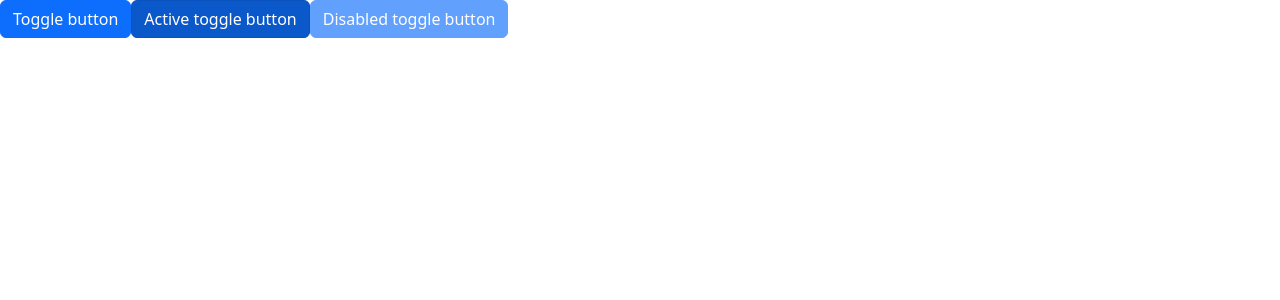
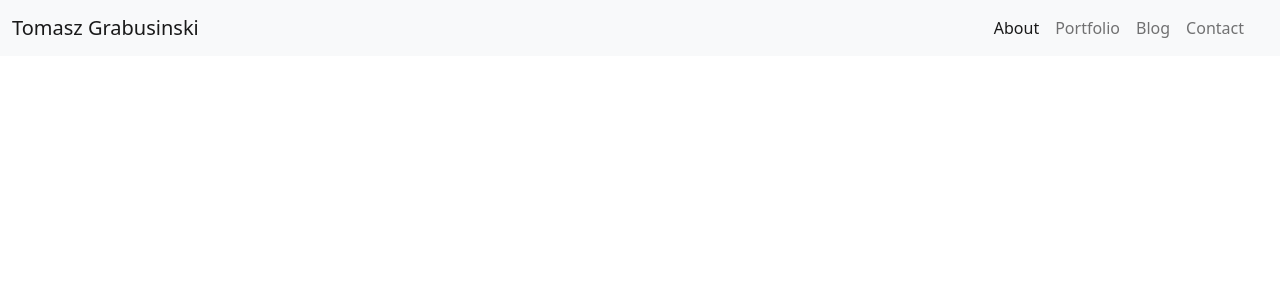
Before and after one commit to tgrabus/Personal, an Angular app in the folder src/Personal.Web/ClientApp/: page / in a window 1280 px wide. Shown: the top 300 px of the page. Built offline with nearby package versions, Linux system fonts and the light colour scheme.

Commit message:
Add menu component

```diff
--- a/src/Personal.Web/ClientApp/src/app/app.component.html
+++ b/src/Personal.Web/ClientApp/src/app/app.component.html
@@ -1,5 +1,11 @@
-<button type="button" class="btn btn-primary" data-bs-toggle="button">Toggle button</button>
-<button type="button" class="btn btn-primary active" data-bs-toggle="button" aria-pressed="true">Active toggle button</button>
-<button type="button" class="btn btn-primary" disabled data-bs-toggle="button">Disabled toggle button</button>
+<header>
+  <app-menu></app-menu>
+</header>
 
-<router-outlet></router-outlet>
+<main>
+  <router-outlet></router-outlet>
+</main>
+
+<footer>
+
+</footer>
--- a/src/Personal.Web/ClientApp/src/app/app.component.ts
+++ b/src/Personal.Web/ClientApp/src/app/app.component.ts
@@ -7,4 +7,7 @@ import { Component } from '@angular/core';
 })
 export class AppComponent {
   title = 'ClientApp';
+
+  constructor() {
+  }
 }
--- a/src/Personal.Web/ClientApp/src/app/app.module.ts
+++ b/src/Personal.Web/ClientApp/src/app/app.module.ts
@@ -5,10 +5,12 @@ import { AppRoutingModule } from './app-routing.module';
 import { AppComponent } from './app.component';
 
 import { NgbModule } from '@ng-bootstrap/ng-bootstrap';
+import { MenuComponent } from './shared/menu/menu.component';
 
 @NgModule({
   declarations: [
-    AppComponent
+    AppComponent,
+    MenuComponent
   ],
   imports: [
     BrowserModule,
--- /dev/null
+++ b/src/Personal.Web/ClientApp/src/app/shared/menu/menu.component.html
@@ -0,0 +1,33 @@
+<nav class="navbar navbar-expand-lg bg-light fixed-top">
+  <div class="container-fluid">
+    <a class="navbar-brand" href="#">Tomasz Grabusinski</a>
+    <button class="navbar-toggler" type="button" (click)="open(content)">
+      <span class="navbar-toggler-icon"></span>
+    </button>
+    <div class="offcanvas offcanvas-end" tabindex="-1">
+      <ng-container *ngTemplateOutlet="content"></ng-container>
+      <ng-template #content>
+        <div class="offcanvas-header">
+          <h5 class="offcanvas-title" id="offcanvasNavbarLabel">Menu</h5>
+          <button type="button" class="btn-close" aria-label="Close" (click)="close()"></button>
+        </div>
+        <div class="offcanvas-body">
+          <ul class="navbar-nav justify-content-end flex-grow-1 pe-3">
+            <li class="nav-item">
+              <a class="nav-link active" aria-current="page" href="#">About</a>
+            </li>
+            <li class="nav-item">
+              <a class="nav-link" href="#">Portfolio</a>
+            </li>
+            <li class="nav-item">
+              <a class="nav-link" href="#">Blog</a>
+            </li>
+            <li class="nav-item">
+              <a class="nav-link" href="#">Contact</a>
+            </li>
+          </ul>
+        </div>
+      </ng-template>
+    </div>
+  </div>
+</nav>
--- /dev/null
+++ b/src/Personal.Web/ClientApp/src/app/shared/menu/menu.component.ts
@@ -0,0 +1,24 @@
+import { Component, OnInit } from '@angular/core';
+import { NgbOffcanvas } from "@ng-bootstrap/ng-bootstrap";
+
+@Component({
+  selector: 'app-menu',
+  templateUrl: './menu.component.html',
+  styleUrls: ['./menu.component.scss']
+})
+export class MenuComponent implements OnInit {
+
+  constructor(private offcanvasService: NgbOffcanvas) { }
+
+  ngOnInit(): void {
+  }
+
+  open(content: any) {
+    this.offcanvasService.open(content, { ariaLabelledBy: 'offcanvasNavbarLabel' });
+  }
+
+  close() {
+    this.offcanvasService.dismiss();
+  }
+
+}
```
Also changed, not shown: src/Personal.Web/ClientApp/src/app/shared/menu/menu.component.scss (added), 1 other file (tests, documents, lock files or other folders).
